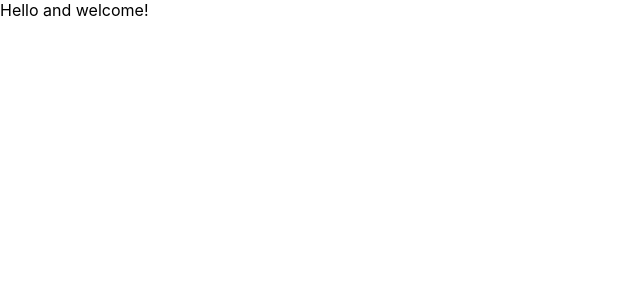
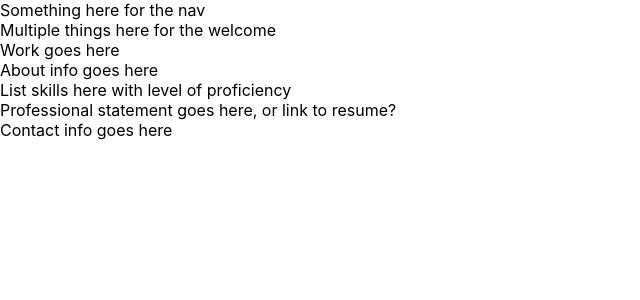
Before and after one commit to SPFlores/portfolio, a React (Create React App) app in the folder Client/: page / in a window 1280 px wide. Shown: the top 300 px of the page, without its empty margins (0-640 px from the left). Built offline with nearby package versions, Linux system fonts and the light colour scheme.

Commit message:
switching gears, SPA for speed

```diff
--- /dev/null
+++ b/Client/src/components/workCard.js
@@ -0,0 +1,14 @@
+import React from 'react'
+
+const WorkCard = ({ work }) => {
+  return (
+    <div id={work.id} key={work.id} className='ecard'>
+      {work.name && <h4>{work.name}</h4>}
+      {work.description && <p>{work.description}</p>}
+      {work.repoLink && <p>{work.repoLink}</p>}
+      {work.deployLink && <p>{work.deployLink}</p>}
+    </div>
+  )
+}
+
+export default WorkCard
--- a/Client/src/pages/Landing/Landing.js
+++ b/Client/src/pages/Landing/Landing.js
@@ -2,20 +2,16 @@ import React, { useState, useEffect } from 'react'
 import { Link } from 'react-router-dom'
 
 const LandingPage = _ => {
-  // const [landingState, setLandingState] = useState({
-  //   isLoggedIn: false
-  // })
-
-  // useEffect(_ => {
-  //   if (sessionStorage.getItem('isLoggedIn') === 'true') {
-  //     setLandingState({ ...landingState, isLoggedIn: true })
-  //   } else {
-  //     sessionStorage.setItem('isLoggedIn', false)
-  //   }
-  // }, [])
-
   return (
-    <div>Hello and welcome!</div>
+    <div>
+      <div className="topNav">Something here for the nav</div>
+      <div className="welcome">Multiple things here for the welcome</div>
+      <div className="work">Work goes here</div>
+      <div className="about">About info goes here</div>
+      <div className="skills">List skills here with level of proficiency</div>
+      <div className="professionslStatement">Professional statement goes here, or link to resume?</div>
+      <div className="contact">Contact info goes here</div>
+    </div>
   )
 }
 
--- a/Client/src/pages/Work/Work.js
+++ b/Client/src/pages/Work/Work.js
@@ -1,35 +1,40 @@
 import React, { useState, useEffect } from 'react'
+import WorkCard from '../../components/workCard'
 import axios from 'axios'
 
 const WorkPage = _ => {
   const [workState, setWorkState] = useState({
-    projects: []
+    projects: [],
+    experiences: []
   })
 
   useEffect(_ => {
-    axios.get('/projects')
-      .then(({ data: projects }) => {
-        setWorkState({ ...workState, projects })
+    axios.get('/experiences')
+      .then(({ data: experiences }) => {
+        axios.get('/projects')
+          .then(({ data: projects }) => {
+            setWorkState({ ...workState, projects, experiences })
+          })
+          .catch(e => console.log(e))
       })
       .catch(e => console.log(e))
   }, [])
 
   return (
     <div>
+      <h1>
+        This is the *Work* page!
+      </h1>
       <div>
-        This is the *Work* page!
+        <h2>Experience</h2>
+        {workState.experiences.length > 0 && workState.experiences.map(experience => {
+          return <WorkCard work={experience} />
+        })}
       </div>
-      <br />
       <div>
+        <h2>Projects</h2>
         {workState.projects.length > 0 && workState.projects.map(project => {
-          return (
-            <div id={project.id} key={project.id} className='project_card'>
-              <h2>{project.name}</h2>
-              <p>{project.description}</p>
-              <p>{project.repoLink}</p>
-              <p>{project.deployLink}</p>
-            </div>
-          )
+          return <WorkCard work={project} />
         })}
       </div>
     </div>
```
